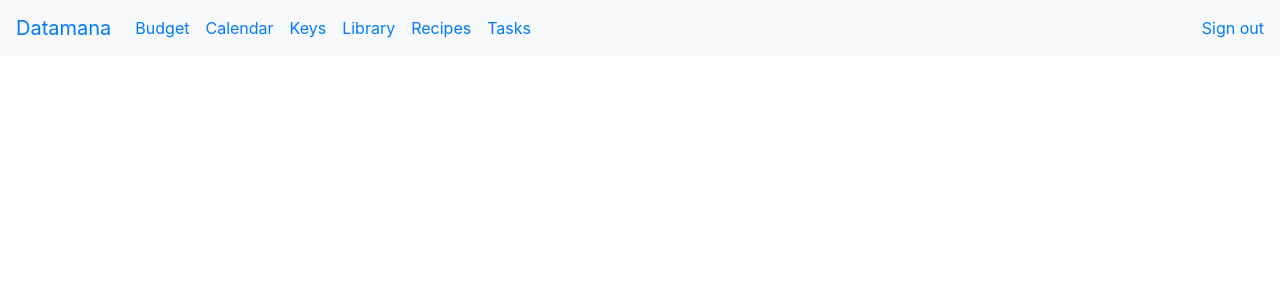
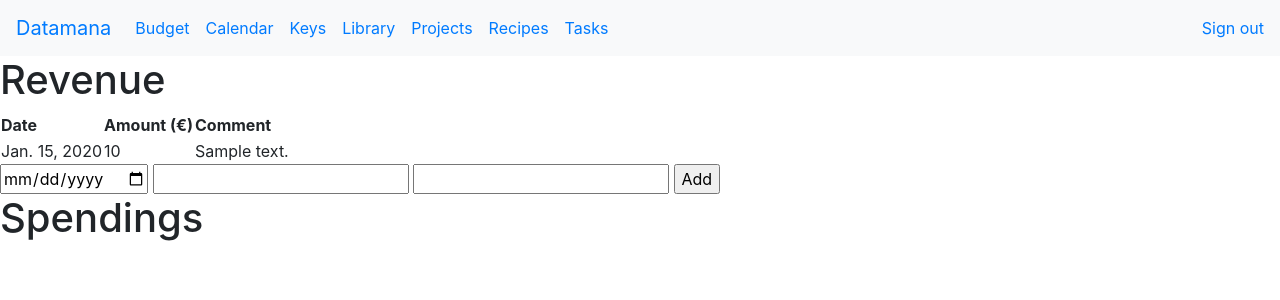
Before and after one commit to cschlay/Personal-Data-Manager, a Django app: template templates/budget.html in a window 1280 px wide. Shown: the top 300 px of the page. Run offline with Django 3.2, Linux system fonts and the light colour scheme; the template is opened without the code that fills it: values that come from a table or form of the project are taken from there, others are empty; a user stored in the database is signed in; tables that the repository leaves empty hold one stand-in row (values such as "Sample post"); parts of the project's set-up code (start-up, migrations or seed data) failed here and were passed over; some libraries are stand-ins or nearby versions.

Commit message:
Income-adding tool.

```diff
--- a/apps/budget/models.py
+++ b/apps/budget/models.py
@@ -3,11 +3,7 @@ from django.db import models
 
 
 class Revenue(models.Model):
-    account_id = models.IntegerField()
-    amount  = models.IntegerField()
-    comment = models.CharField(max_length = 50, null = True)
-
-
-class Account(models.Model):
-    user = models.ForeignKey(User, on_delete = models.CASCADE)
-    account_name = models.CharField(max_length = 20, null = True)
+    date = models.DateField()
+    user = models.ForeignKey(User, on_delete=models.CASCADE)
+    amount = models.IntegerField()
+    comment = models.CharField(max_length=50, null=True)
--- a/apps/budget/urls.py
+++ b/apps/budget/urls.py
@@ -6,4 +6,5 @@ app_name = 'budget'
 urlpatterns = [
     #path('', views.budget, name='budget'),
     #path('new-account/', views.new_account, name='new_account')
+    path('add-income/', views.add_revenue_record, name='add-income')
 ]
--- a/apps/lobby/views.py
+++ b/apps/lobby/views.py
@@ -1,14 +1,12 @@
 from django.shortcuts import redirect, render_to_response
 
 # The actual index.html is never shown in personal use.
-from apps.budget.models import Account
-
 
 def index(request):
     if request.user.is_authenticated:
         user = request.user
 
-        return render_to_response('dashboard.html', {'user' : user,
-                                                     'accounts' : Account(user.id)})
+        context = {'user': user}
+        return render_to_response('dashboard.html', context)
     else:
         return redirect('login')
--- a/pdatamana/urls.py
+++ b/pdatamana/urls.py
@@ -28,6 +28,4 @@ urlpatterns = [
     # Budget App
     path('budget/', include('apps.budget.urls')),
     path('budget/', budget.views.budget, name = 'budget'),
-    path('budget/new-account/', budget.views.new_account, name='new_account')
-
 ]
--- a/templates/base.html
+++ b/templates/base.html
@@ -19,6 +19,7 @@
                 <li class="nav-item"><a class="nav-link" href="">Calendar</a></li>
                 <li class="nav-item"><a class="nav-link" href="">Keys</a></li>
                 <li class="nav-item"><a class="nav-link" href="">Library</a></li>
+                <li class="nav-item"><a class="nav-link" href="">Projects</a></li>
                 <li class="nav-item"><a class="nav-link" href="">Recipes</a></li>
                 <li class="nav-item"><a class="nav-link" href="">Tasks</a></li>
             </ul>
--- a/templates/budget.html
+++ b/templates/budget.html
@@ -1 +1,30 @@
 {% extends 'base.html' %}
+
+{% block main %}
+<h1>Revenue</h1>
+<table>
+    <tr>
+        <th>Date</th>
+        <th>Amount (&#128;)</th>
+        <th>Comment</th>
+    </tr>
+    {% for record in revenues %}
+    <tr>
+        <td>{{ record.date }}</td>
+        <td>{{ record.amount }}</td>
+        <td>{{ record.comment }}</td>
+    </tr>
+    {% endfor %}
+</table>
+
+<form method="post" action="{% url 'budget:add-income' %}">
+    {% csrf_token %}
+    <input type="date" name="date">
+    <input type="text" name="amount">
+    <input type="text" name="comment">
+
+    <input type="submit" value="Add">
+</form>
+
+<h1>Spendings</h1>
+{% endblock %}
```
Also changed, not shown: apps/budget/views.py (+28 -8 lines), templates/dashboard.html (+1 -31 lines).
